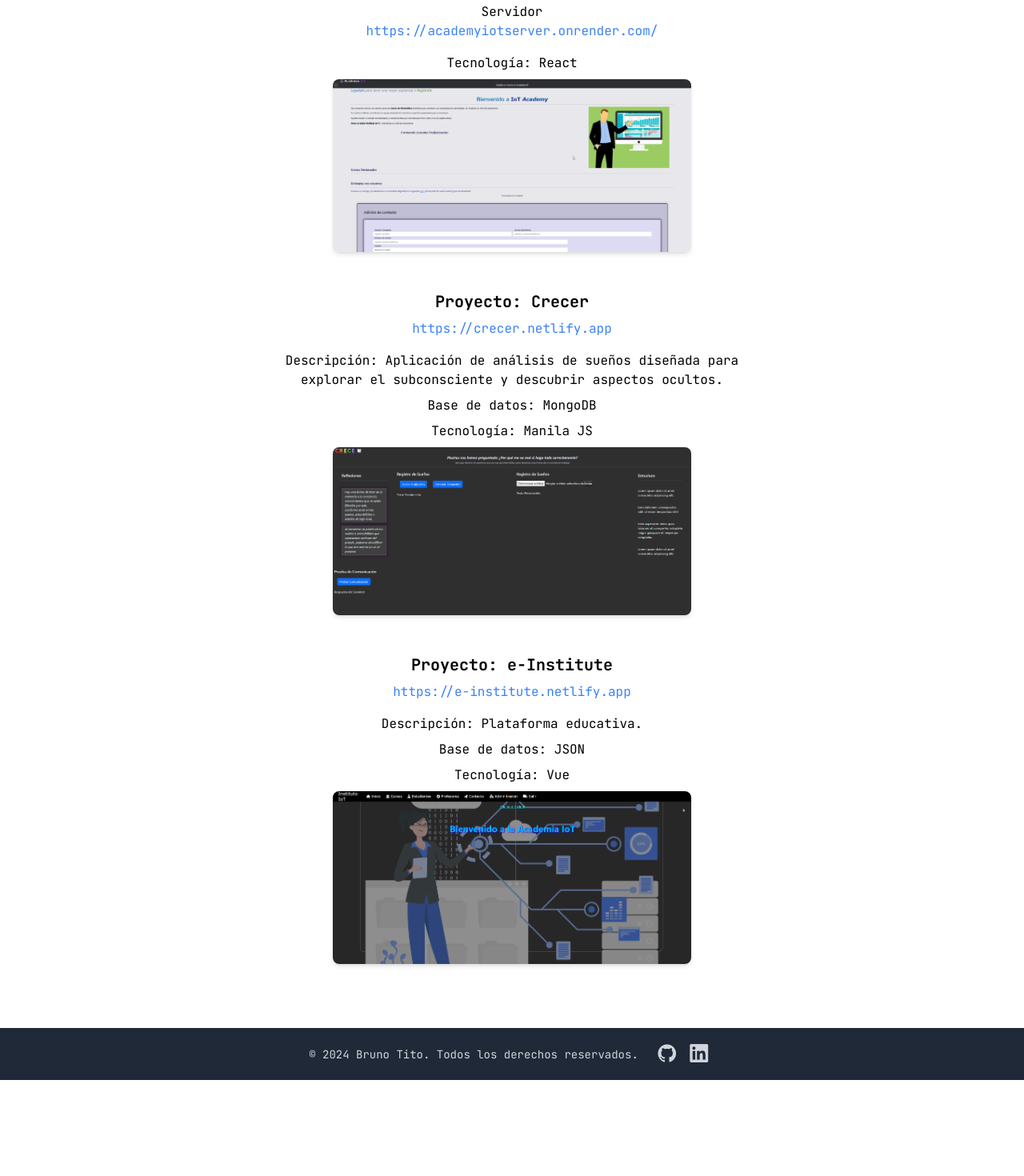
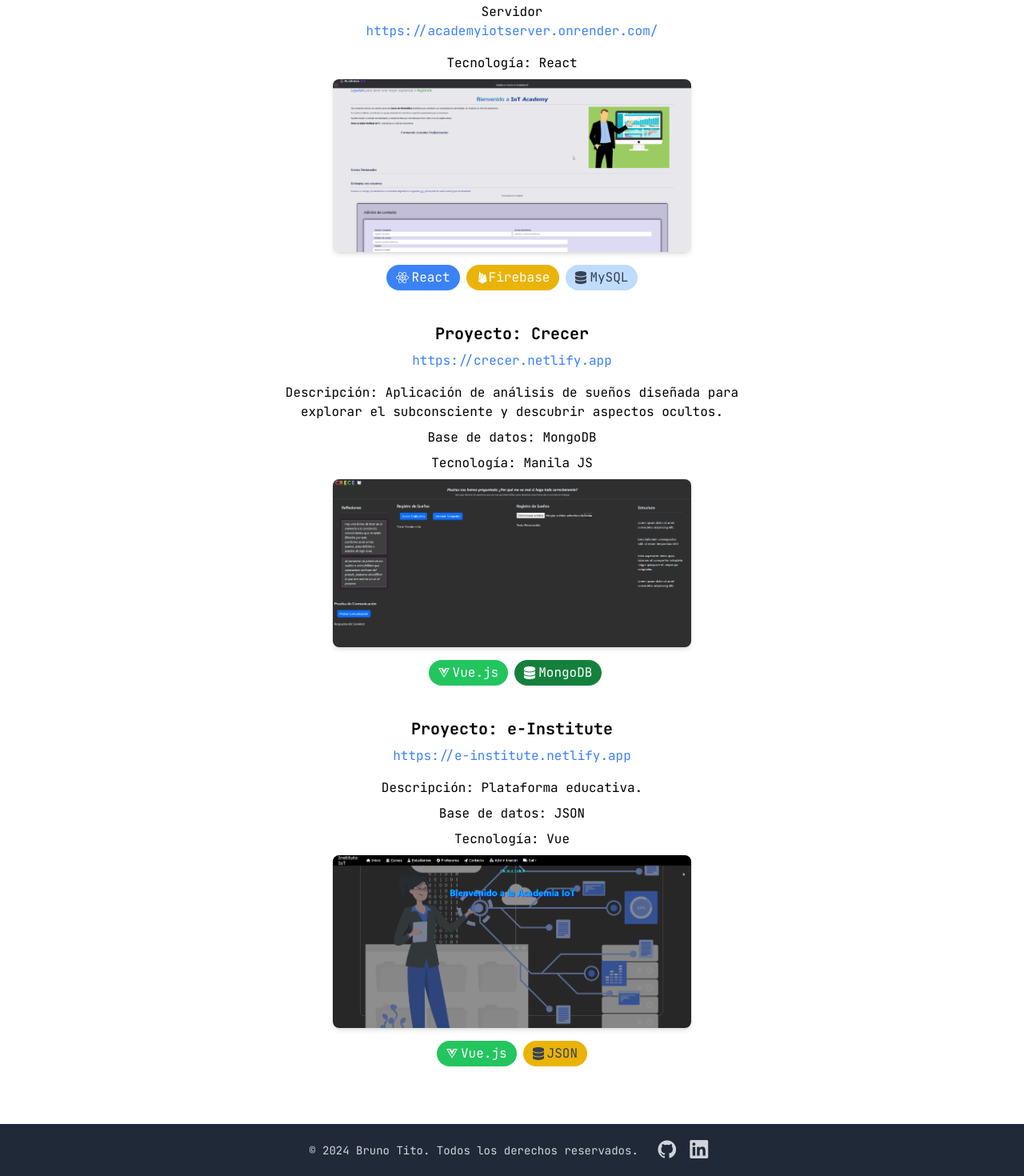
Before and after one commit to bntito/portfolio, a React (Create React App) app: page /projects in a window 1280 px wide. Shown: the part 285-1755 px from the top of the page at 80% size. Before the commit the page ends 1635 px from the top, so only its background shows below. Built offline with nearby package versions, Linux system fonts and the light colour scheme.

Commit message:
tecnologias proyectos icons

```diff
--- a/src/components/Projects.jsx
+++ b/src/components/Projects.jsx
@@ -2,12 +2,18 @@ import React from 'react';
 import Iot from '../assets/images/iot.png';
 import Crece from '../assets/images/crece.png';
 import Einstitute from '../assets/images/eins.png';
+import { IoLogoFirebase } from "react-icons/io5";
+import { FontAwesomeIcon } from '@fortawesome/react-fontawesome';
+import { faReact, faVuejs } from '@fortawesome/free-brands-svg-icons';
+import { faDatabase, faServer } from '@fortawesome/free-solid-svg-icons';
+
 
 function Projects() {
   return (
     <section id="projects" className="min-h-screen bg-white p-8 flex flex-col items-center">
       <h2 className="text-3xl font-bold mb-4 text-center">Proyectos</h2>
 
+      {/* Proyecto: IoT Academy */}
       <div className="mb-8 w-full md:w-2/3 lg:w-1/2 text-center">
         <h3 className="text-xl font-semibold mb-2">Proyecto: IoT Academy</h3>
         <p className="mb-4">
@@ -30,8 +36,24 @@ function Projects() {
             <img src={Iot} alt="Vista previa de IoT Academy" className="w-full md:max-w-md rounded-lg shadow-md hover:shadow-xl transition-shadow duration-300" />
           </a>
         </div>
+
+        <div className="flex justify-center">
+          <div className="bg-blue-500 text-white rounded-full px-3 py-1 flex items-center mb-2">
+            <FontAwesomeIcon icon={faReact} className="mr-1" />
+            React
+          </div>
+          <div className="bg-yellow-500 text-white rounded-full px-3 py-1 flex items-center mb-2 ml-2">
+            <IoLogoFirebase />
+            Firebase
+          </div>
+          <div className="bg-blue-200 text-gray-700 rounded-full px-3 py-1 flex items-center mb-2 ml-2">
+            <FontAwesomeIcon icon={faDatabase} className="mr-1" />
+            MySQL
+          </div>
+        </div>
       </div>
 
+      {/* Proyecto: Crecer */}
       <div className="mb-8 w-full md:w-2/3 lg:w-1/2 text-center">
         <h3 className="text-xl font-semibold mb-2">Proyecto: Crecer</h3>
         <p className="mb-4">
@@ -48,13 +70,25 @@ function Projects() {
             <img src={Crece} alt="Vista previa de Crecer" className="w-full md:max-w-md rounded-lg shadow-md hover:shadow-xl transition-shadow duration-300" />
           </a>
         </div>
+
+        <div className="flex justify-center">
+          <div className="bg-green-500 text-white rounded-full px-3 py-1 flex items-center mb-2 ml-2">
+            <FontAwesomeIcon icon={faVuejs} className="mr-1" />
+            Vue.js
+          </div>
+          <div className="bg-green-700 text-white rounded-full px-3 py-1 flex items-center mb-2 ml-2">
+            <FontAwesomeIcon icon={faDatabase} className="mr-1" />
+            MongoDB
+          </div>
+        </div>
       </div>
 
+      {/* Proyecto: e-Institute */}
       <div className="mb-8 w-full md:w-2/3 lg:w-1/2 text-center">
         <h3 className="text-xl font-semibold mb-2">Proyecto: e-Institute</h3>
         <p className="mb-4">
           <a href='https://e-institute.netlify.app' target="_blank" rel="noopener noreferrer" className="text-blue-500 hover:underline">
-          https://e-institute.netlify.app
+            https://e-institute.netlify.app
           </a>
         </p>
         <p className="mb-2">Descripción: Plataforma educativa.</p>
@@ -66,7 +100,19 @@ function Projects() {
             <img src={Einstitute} alt="Vista previa de Crecer" className="w-full md:max-w-md rounded-lg shadow-md hover:shadow-xl transition-shadow duration-300" />
           </a>
         </div>
+
+        <div className="flex justify-center">
+          <div className="bg-green-500 text-white rounded-full px-3 py-1 flex items-center mb-2">
+            <FontAwesomeIcon icon={faVuejs} className="mr-1" />
+            Vue.js
+          </div>
+          <div className="bg-yellow-500 text-gray-700 rounded-full px-3 py-1 flex items-center mb-2 ml-2">
+            <FontAwesomeIcon icon={faDatabase} className="mr-1" />
+            JSON
+          </div>
+        </div>
       </div>
+
     </section>
   );
 }
```
